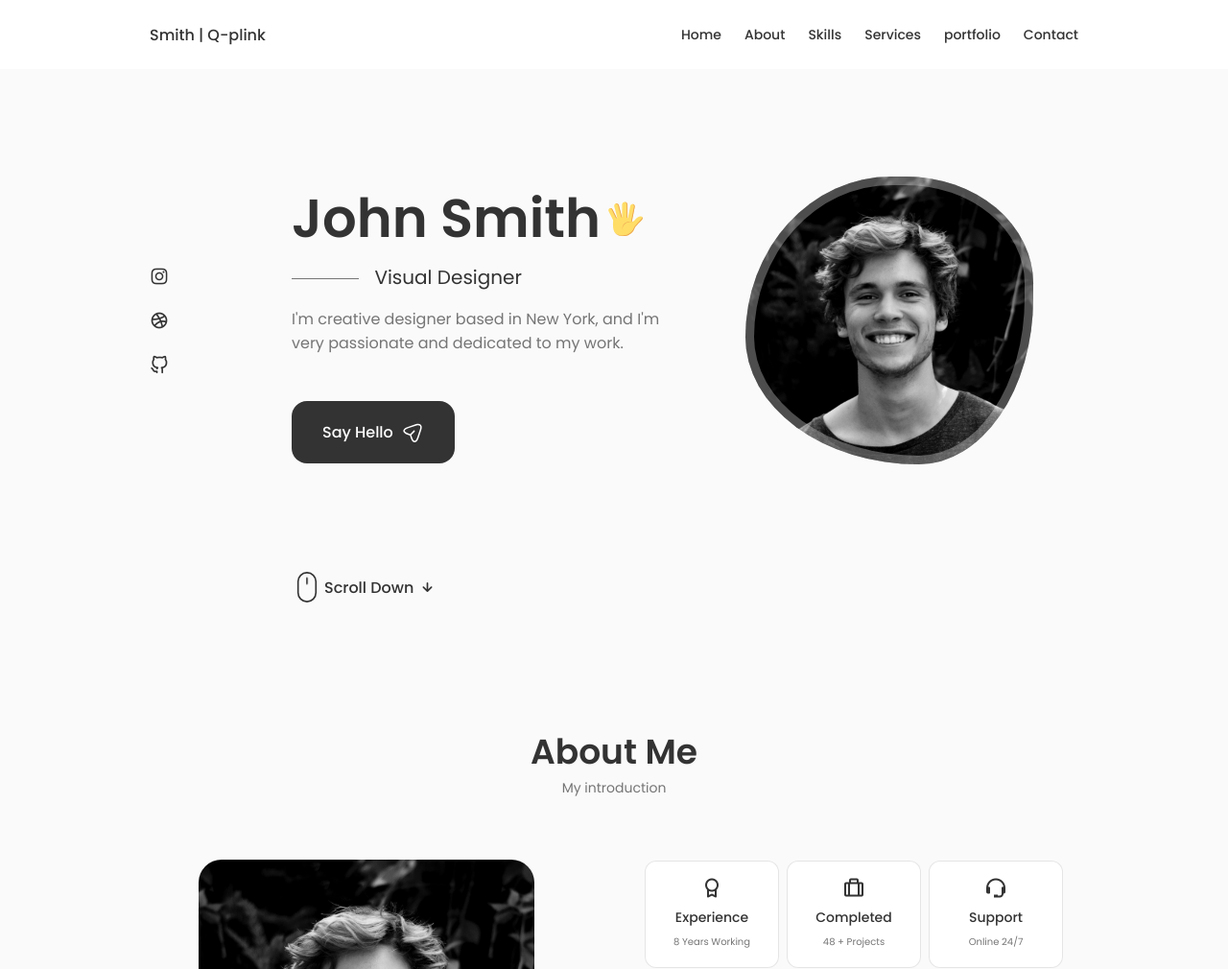
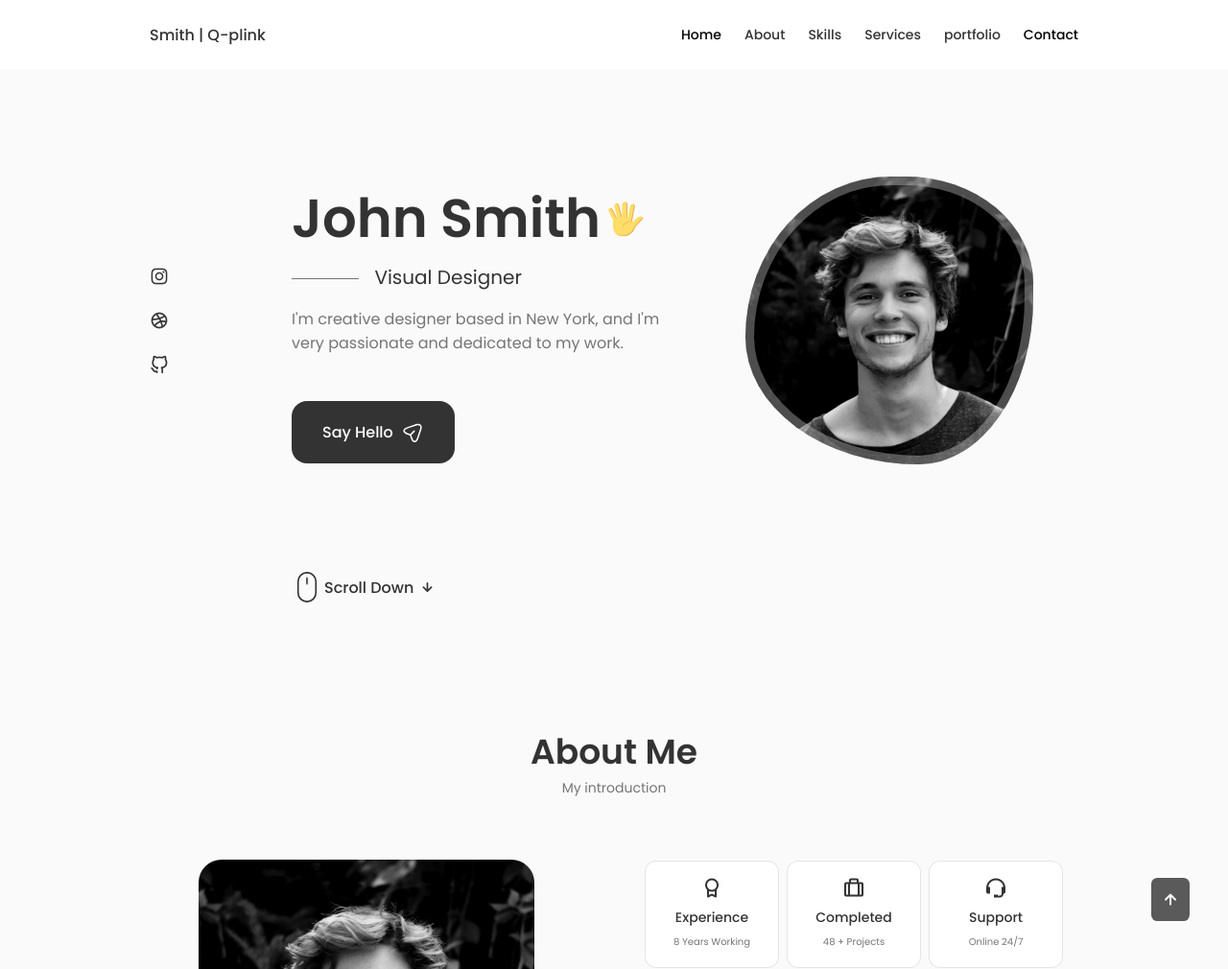
Before and after one commit to noorhesham9/JohnSmithPortfolio, a React (Vite) app: page / in a window 1280 px wide. Shown: the top 1010 px of the page at 96% size. Built offline with nearby package versions, Linux system fonts and the light colour scheme.

Commit message:
finish some css improvements and header links

```diff
--- a/src/App.jsx
+++ b/src/App.jsx
@@ -22,7 +22,6 @@
         <Testimonials />
         <Contact />
       </main>
-
       <Footer />
       <ScrollUp />
     </>
--- a/src/components/contact/Contact.jsx
+++ b/src/components/contact/Contact.jsx
@@ -19,7 +19,7 @@
   };
 
   return (
-    <section className="testimonial container section" id="testimonial">
+    <section className="contact container section" id="contact">
       <h2 className="section__title">Get in touch</h2>
       <span className="section__subtitle">Contact Me</span>
 
--- a/src/components/footer/footer.css
+++ b/src/components/footer/footer.css
@@ -41,7 +41,7 @@
   border-radius: 0.5rem;
   display: inline-flex;
 }
-.footer__social-link :hover {
+.footer__social :hover {
   background-color: var(--title-color-dark);
 }
 
--- a/src/components/header/Header.jsx
+++ b/src/components/header/Header.jsx
@@ -1,7 +1,14 @@
 import { useState } from "react";
 import "./header.css";
 const Header = () => {
+  window.addEventListener("scroll", () => {
+    const header = document.querySelector(".header");
+    if (window.scrollY >= 80) header.classList.add("scroll-header");
+    else header.classList.remove("scroll-header");
+  });
+
   const [show, setShow] = useState(false);
+  const [activeNav, setActiveNav] = useState("#home");
   return (
     <header className="header">
       <nav className="nav container">
@@ -12,36 +19,72 @@
         <div className={show ? "nav__menu show-menu" : "nav__menu"}>
           <ul className="nav__list grid">
             <li className="nav__item">
-              <a href="#home" className="nav__link">
+              <a
+                href="#home"
+                onClick={() => setActiveNav("#home")}
+                className={
+                  activeNav === "#home" ? "nav__link active-link" : "nav__link"
+                }>
                 <i className="uil uil-estate nav_icon"></i>
                 Home
               </a>
             </li>
             <li className="nav__item">
-              <a href="#about" className="nav__link">
+              <a
+                href="#about"
+                onClick={() => setActiveNav("#about")}
+                className={
+                  activeNav === "#about" ? "nav__link active-link" : "nav__link"
+                }>
                 <i className="uil uil-user nav_icon"></i> About
               </a>
             </li>
             <li className="nav__item">
-              <a href="#skills" className="nav__link">
+              <a
+                href="#skills"
+                onClick={() => setActiveNav("#skills")}
+                className={
+                  activeNav === "#skills"
+                    ? "nav__link active-link"
+                    : "nav__link"
+                }>
                 <i className="uil uil-file-alt nav_icon"></i>
                 Skills
               </a>
             </li>
             <li className="nav__item">
-              <a href="#services" className="nav__link">
+              <a
+                href="#services"
+                onClick={() => setActiveNav("#services")}
+                className={
+                  activeNav === "#services"
+                    ? "nav__link active-link"
+                    : "nav__link"
+                }>
                 <i className="uil uil-briefcase-alt nav_icon"></i>
                 Services
               </a>
             </li>
             <li className="nav__item">
-              <a href="#portfolio" className="nav__link">
+              <a
+                href="#portfolio"
+                onClick={() => setActiveNav("#portfolio")}
+                className={
+                  activeNav === "#portfolio"
+                    ? "nav__link active-link"
+                    : "nav__link"
+                }>
                 <i className="uil uil-scenery nav_icon"></i>
                 portfolio
               </a>
             </li>
             <li className="nav__item">
-              <a href="#contact" className="nav__link">
+              <a
+                href="#contact"
+                onClick={() => setActiveNav("#contact")}
+                className={
+                  activeNav === "#home" ? "nav__link active-link" : "nav__link"
+                }>
                 <i className="uil uil-message nav_icon"></i>
                 Contact
               </a>
--- a/src/components/header/header.css
+++ b/src/components/header/header.css
@@ -48,6 +48,9 @@
   color: var(--title-color-dark);
 }
 
+.scroll-header {
+  box-shadow: 0 -1px 4px rgba(0, 0, 0, 0.15);
+}
 /*=============== BREAKPOINTS ===============*/
 /* For medium devices */
 @media screen and (max-width: 768px) {
--- a/src/components/qualification/Qualification.jsx
+++ b/src/components/qualification/Qualification.jsx
@@ -7,7 +7,7 @@
     setAciveModal(index);
   };
   return (
-    <section className="qualification section" id="qualification">
+    <section className="qualification section" id="portfolio">
       <h2 className="section__title">Qualification</h2>
       <span className="section__subtitle">My Personal journey</span>
 
--- a/src/components/scrollUp/ScrollUp.jsx
+++ b/src/components/scrollUp/ScrollUp.jsx
@@ -1,6 +1,15 @@
 import "./scrollup.css";
 const ScrollUp = () => {
-  return <div></div>;
+  window.addEventListener("scroll", () => {
+    const scrollUp = document.querySelector(".scrollup");
+    if (window.scrollY >= 560) scrollUp.classList.add("show-scroll");
+    else scrollUp.classList.remove("show-scroll");
+  });
+  return (
+    <a href="#" className="scrollup">
+      <i className="uil uil-arrow-up scrollup__icon"></i>
+    </a>
+  );
 };
 
 export default ScrollUp;
--- a/src/components/scrollUp/scrollup.css
+++ b/src/components/scrollUp/scrollup.css
@@ -0,0 +1,42 @@
+.scrollup {
+  position: fixed;
+  right: 2.5rem;
+  bottom: -20%;
+  background-color: var(--title-color);
+  opacity: 0.8;
+  padding: 0.3rem 0.5rem;
+  border-radius: 0.4rem;
+  z-index: var(--z-tooltip);
+  transition: 0.4s;
+}
+.scrollup__icon {
+  font-size: 1.5rem;
+  color: var(--container-color);
+}
+.scrollup:hover {
+  background-color: var(--title-color-dark);
+}
+.show-scroll {
+  bottom: 3rem;
+}
+
+@media screen and (max-width: 992px) {
+  .scrollup {
+    right: 1.5rem;
+    padding: 0.25rem 0.4rem;
+  }
+  .scrollup__icon {
+    font-size: 1.25rem;
+  }
+}
+
+@media screen and (max-width: 768px) {
+  .show-scroll {
+    bottom: 4rem;
+  }
+}
+@media screen and (max-width: 350px) {
+  .scrollup {
+    right: 1rem;
+  }
+}
```
